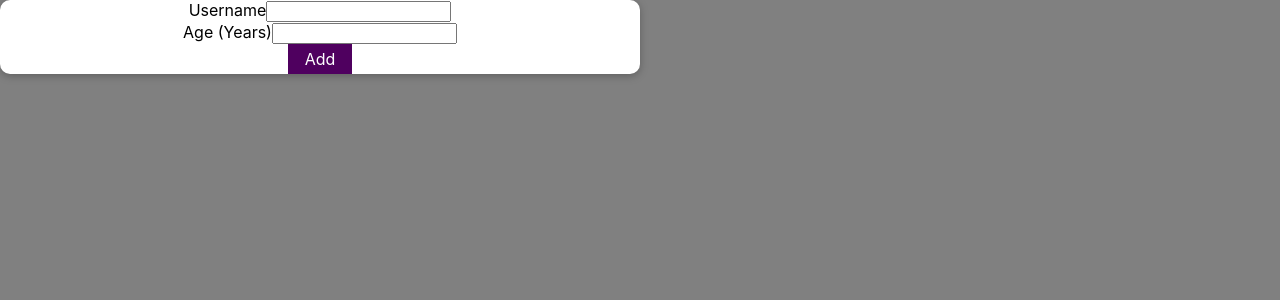
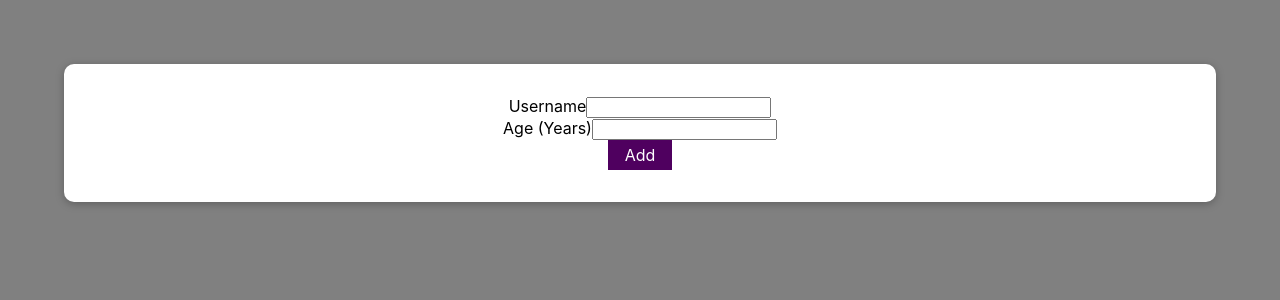
Before and after one commit to bowmancg/modal-practice, a React (Create React App) app: page / in a window 1280 px wide. Shown: the top 300 px of the page. Built offline with nearby package versions, Linux system fonts and the light colour scheme.

Commit message:
added reset

```diff
--- a/src/App.js
+++ b/src/App.js
@@ -1,7 +1,6 @@
 import React, { useState } from 'react';
 import './App.css';
 import AddUser from './components/AddUser';
-import Card from './components/UI/Card';
 import UserList from './components/UsersList';
 
 const App = (props) => {
@@ -29,9 +28,7 @@ const App = (props) => {
       <header>
 
       </header>
-      <Card>
       <AddUser onSaveUserData={saveUserDataHandler} onAddUser={addUserHandler} />
-      </Card>
       <UserList />
     </div>
   );
--- a/src/components/AddUser.jsx
+++ b/src/components/AddUser.jsx
@@ -1,6 +1,7 @@
 import React, { useState } from "react";
 import './AddUser.css'
 import Button from "./UI/Button";
+import Card from "./UI/Card";
 
 const AddUser = (props) => {
     const [enteredUser, setEnteredUser] = useState('')
@@ -24,15 +25,23 @@ const AddUser = (props) => {
 
     const submitHandler = (event) => {
         event.preventDefault()
+        if (enteredUser.trim().length === 0 || enteredAge.trim().length === 0) {
+            return
+        }
+        if (+enteredAge < 1) {
+            return
+        }
+        console.log(enteredUser, enteredAge)
         const userData = {
-            name: enteredUser,
+            username: enteredUser,
             age: +enteredAge,
         }
         saveUserDataHandler(userData)
         setEnteredUser('')
-        setEnteredUser('')
+        setEnteredAge('')
     }
     return (
+        <Card>
         <form onSubmit={submitHandler}>
             <div>
                 <label htmlFor="username">Username</label>
@@ -46,6 +55,7 @@ const AddUser = (props) => {
                 <Button type="submit">Add</Button>
             </div>
         </form>
+        </Card>
     )
 }
 
--- a/src/components/UI/Button.jsx
+++ b/src/components/UI/Button.jsx
@@ -3,7 +3,7 @@ import styles from "./Button.module.css"
 
 const Button = (props) => {
     return (
-        <button type={props.type} className={styles.button} onClick={props.onClick}>
+        <button type={props.type || 'button'} className={styles.button} onClick={props.onClick}>
             {props.children}
         </button>
     )
--- a/src/components/UI/Card.module.css
+++ b/src/components/UI/Card.module.css
@@ -1,6 +1,7 @@
 .card {
-    background: white;
-    width: 50%;
-    box-shadow: 0 2px 8px rgba(0, 0, 0, 0.26);
-    border-radius: 10px;
-  }
+  background: white;
+  box-shadow: 0 2px 8px rgba(0, 0, 0, 0.26);
+  border-radius: 10px;
+  margin: 4rem;
+  padding: 2rem;
+}
```
